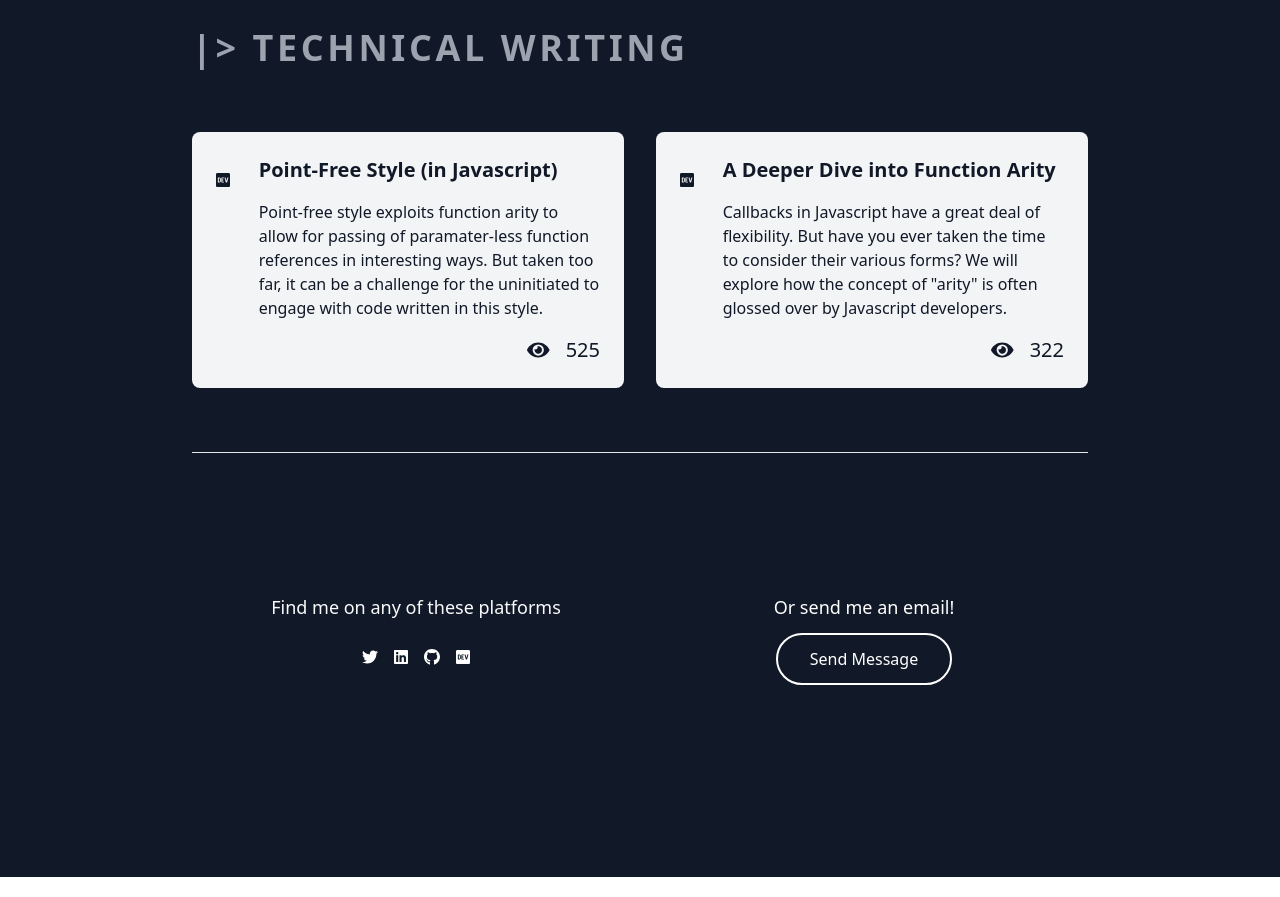
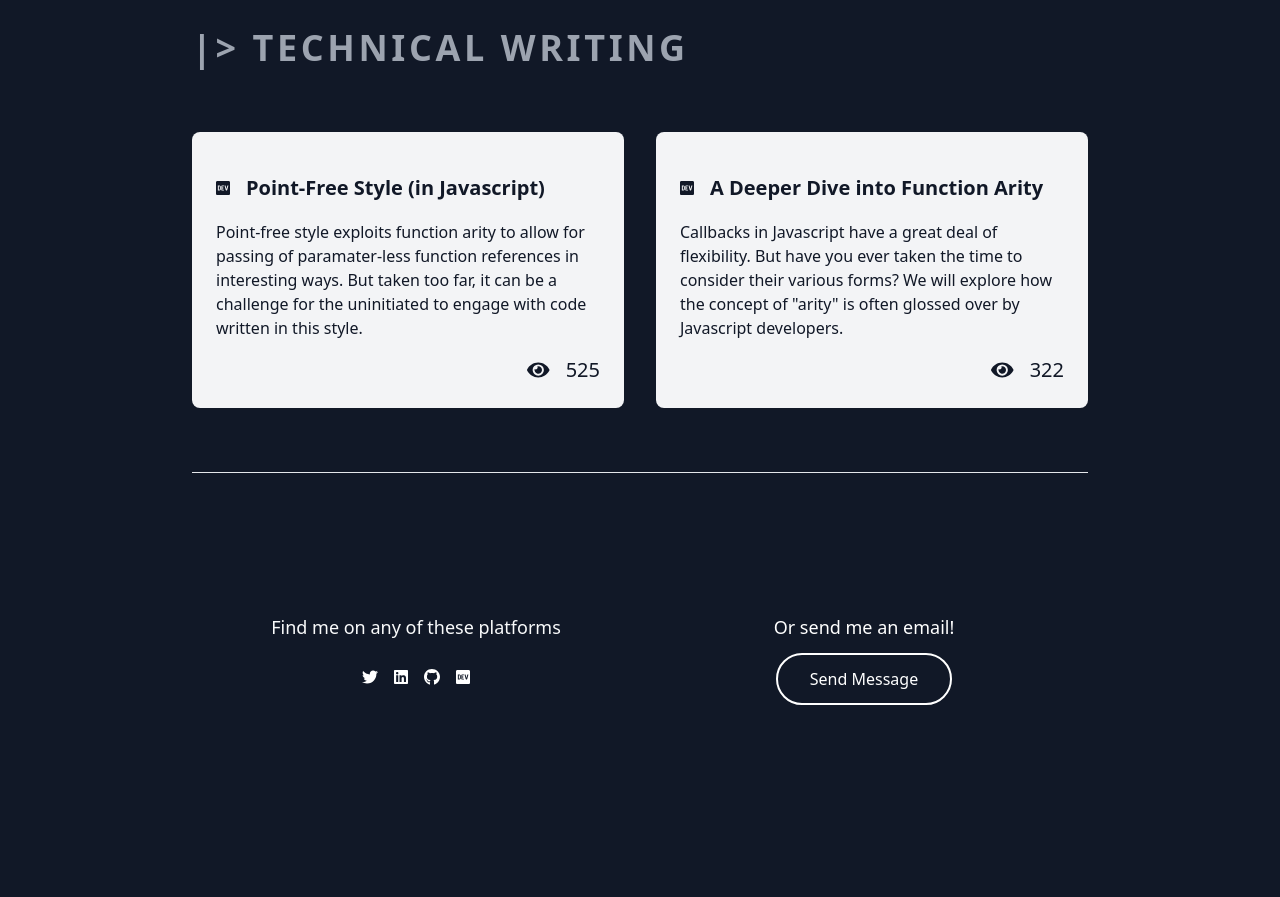
Before and after one commit to justin-m-morgan/justin-m-morgan.github.io, a Next.js app: page / in a window 1280 px wide. Shown: the part 4540-5437 px from the top of the page. Built offline with nearby package versions, Linux system fonts and the light colour scheme; some icons are missing.

Commit message:
:lipstick:  Refactor markup to be more predictable at various screen sizes

```diff
--- a/sections/TechnicalWriting.tsx
+++ b/sections/TechnicalWriting.tsx
@@ -55,11 +55,14 @@ const TechnicalWriting = () => (
                 rel="noreferrer"
                 className="cursor-pointer flex"
             >
-                <Card className="grid grid-cols-9 grid-flow-row-dense">
-                    <FontAwesomeIcon icon={faDev} className="h-8 lg:h-12 lg:row-span-2" />
-                    <h3 className="text-lg lg:text-xl font-bold col-span-8 pb-4">{article.title}</h3>
+                <Card className="flex flex-col">
+                    <div className="flex items-center space-x-4 pb-4 md:pb-0">
+                        <FontAwesomeIcon icon={faDev} className="h-8 md:h-16" />
+                        <h3 className="text-lg lg:text-xl font-bold col-span-5">{article.title}</h3>
+                    </div>
+
                     <p className="col-span-8 pb-4">{article.description}</p>
-                    <div className="flex justify-end items-center col-span-9 text-xl space-x-4">
+                    <div className="mt-auto flex justify-end items-center col-span-9 text-xl space-x-4">
                         <FontAwesomeIcon icon={faEye} className="h-6" /> <span>{article.page_views_count}</span>
                     </div>
                 </Card>
```
